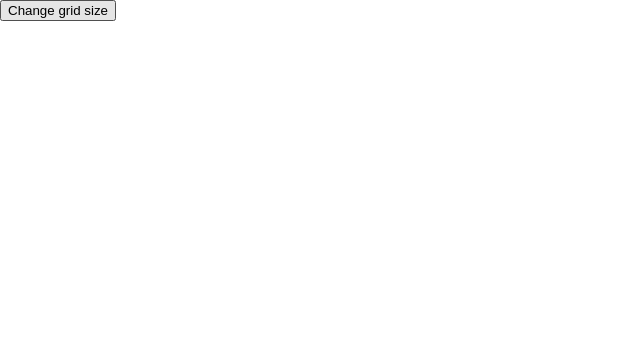
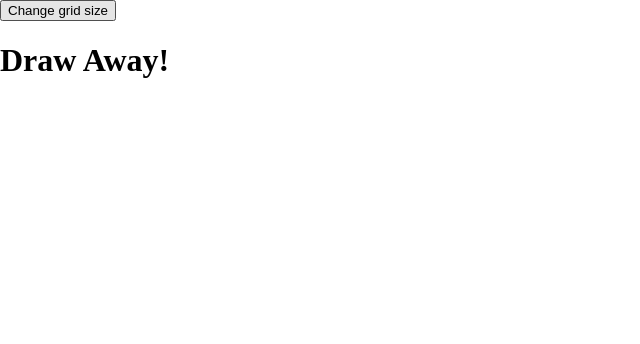
Before and after one commit to PourquoiEstTu/etch-a-sketch, a plain HTML site: page index.html in a window 1280 px wide. Shown: the whole page, without its empty margins (0-640 px from the left). Drawn offline with Linux system fonts and the light colour scheme.

Commit message:
Add head div for button and h1

```diff
--- a/index.html
+++ b/index.html
@@ -4,10 +4,13 @@
     <title>etch-a-sketch</title>
     <meta charset="UTF-8">
     <meta name="viewport" content="width=device-width, initial-scale=1.0">
-    <link rel="stylesheet" href="style.css">
+    <link rel="stylesheet" href="./style.css">
 </head>
 <body>
-    <button class="grid-size">Change grid size</button>
+    <div class="head">
+        <button class="grid-size">Change grid size</button>
+        <h1>Draw Away!</h1>
+    </div>
     <div class="container"></div>
     <script src="./script.js"></script>
 </body>
```
